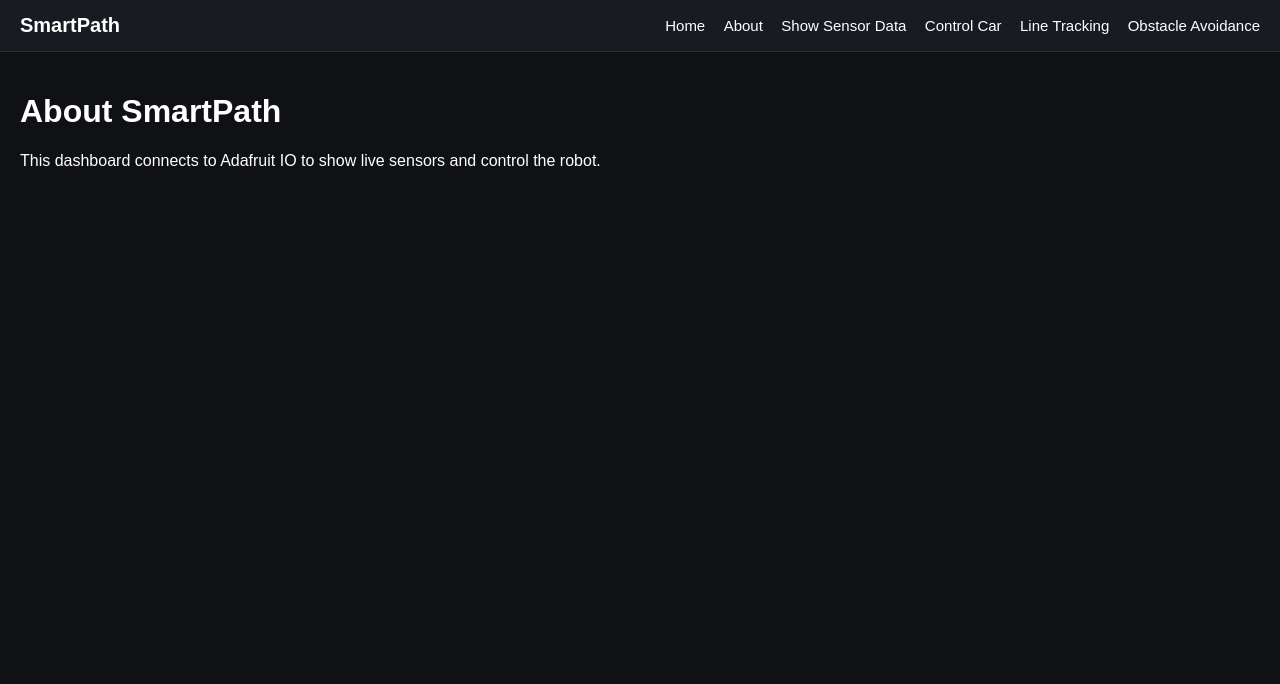
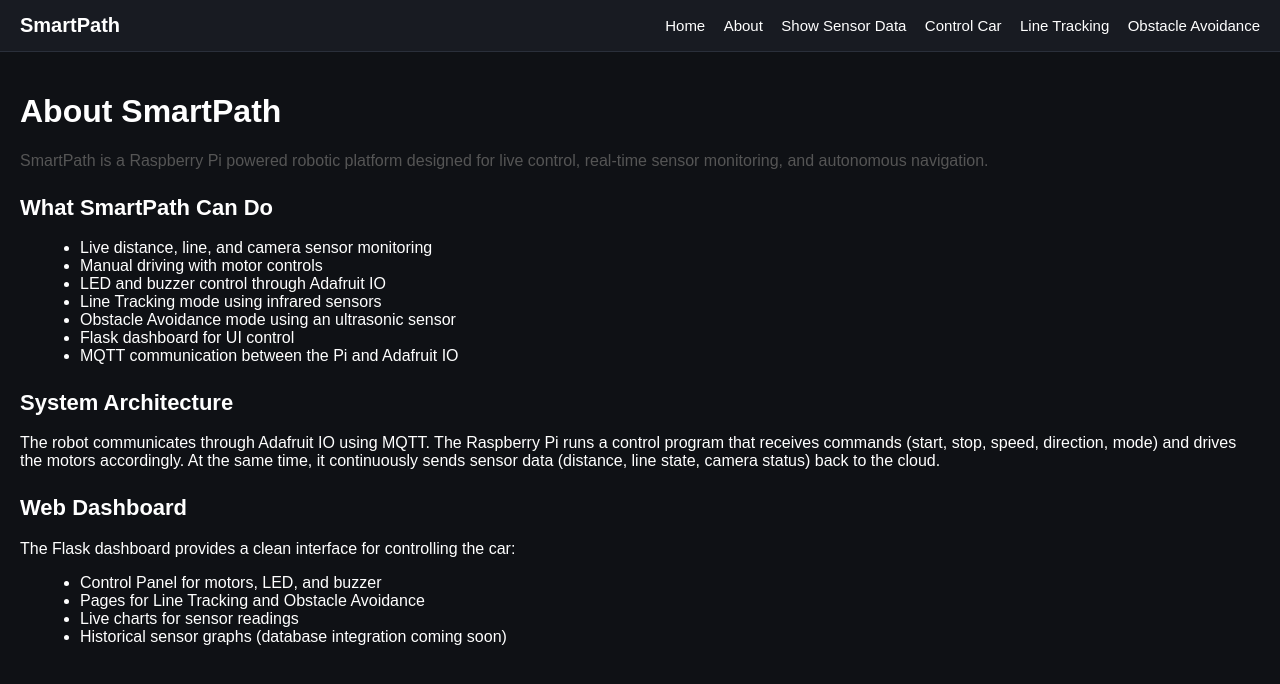
Before and after one commit to CunninghamLi/smartrobotproject, a Flask app: page /about in a window 1280 px wide. Shown: the top 684 px of the page. Run offline with Flask 3, Linux system fonts and the light colour scheme.

Commit message:
Update about.html

```diff
--- a/flask_dashboard/templates/about.html
+++ b/flask_dashboard/templates/about.html
@@ -1,8 +1,66 @@
 {% extends "base.html" %}
-
 {% block title %}About{% endblock %}
 
 {% block content %}
+
 <h1>About SmartPath</h1>
-<p>This dashboard connects to Adafruit IO to show live sensors and control the robot.</p>
+
+<p class="subtitle">
+SmartPath is a Raspberry Pi powered robotic platform designed for live control,
+real-time sensor monitoring, and autonomous navigation.
+</p>
+
+<div class="about-section">
+
+    <h2>What SmartPath Can Do</h2>
+    <ul>
+        <li>Live distance, line, and camera sensor monitoring</li>
+        <li>Manual driving with motor controls</li>
+        <li>LED and buzzer control through Adafruit IO</li>
+        <li>Line Tracking mode using infrared sensors</li>
+        <li>Obstacle Avoidance mode using an ultrasonic sensor</li>
+        <li>Flask dashboard for UI control</li>
+        <li>MQTT communication between the Pi and Adafruit IO</li>
+    </ul>
+
+    <h2>System Architecture</h2>
+    <p>
+        The robot communicates through Adafruit IO using MQTT.
+        The Raspberry Pi runs a control program that receives commands (start, stop, speed,
+        direction, mode) and drives the motors accordingly.
+        At the same time, it continuously sends sensor data (distance, line state, camera
+        status) back to the cloud.
+    </p>
+
+    <h2>Web Dashboard</h2>
+    <p>
+        The Flask dashboard provides a clean interface for controlling the car:
+    </p>
+    <ul>
+        <li>Control Panel for motors, LED, and buzzer</li>
+        <li>Pages for Line Tracking and Obstacle Avoidance</li>
+        <li>Live charts for sensor readings</li>
+        <li>Historical sensor graphs (database integration coming soon)</li>
+    </ul>
+
+</div>
+
+<style>
+.subtitle {
+    margin-bottom:15px;
+    color:#555;
+}
+.about-section h2 {
+    margin-top:25px;
+    font-size:22px;
+}
+.about-section ul {
+    margin-left:20px;
+    margin-bottom:15px;
+}
+.about-section p {
+    margin-bottom:15px;
+}
+</style>
+
 {% endblock %}
```
